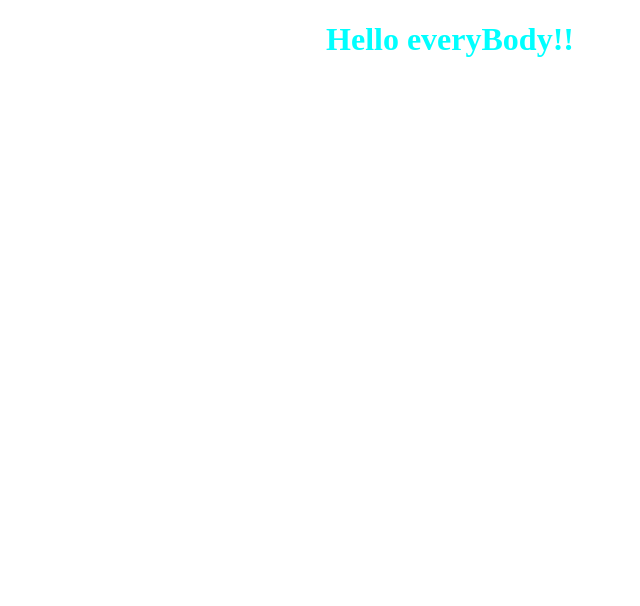
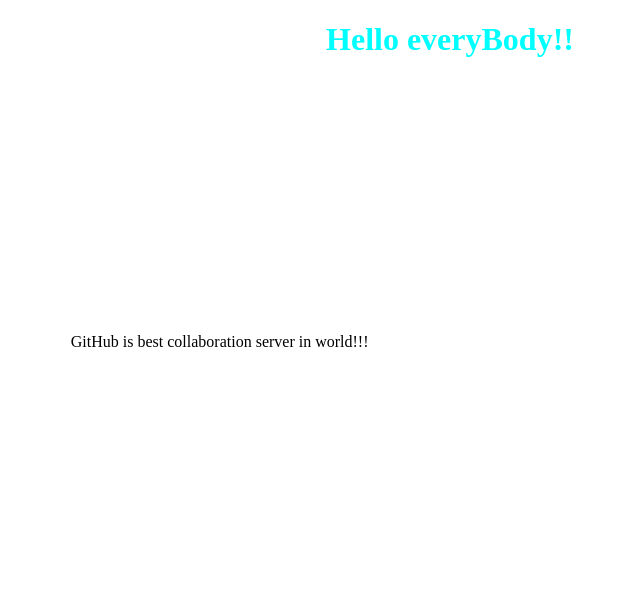
Before and after one commit to CyberShriver/vs-2019-new-git-experience, a plain HTML site: page vs-2019-new-git-experience/index.html in a window 1280 px wide. Shown: the whole page, without its empty margins (190-830 px from the left). Drawn offline with Linux system fonts and the light colour scheme.

Commit message:
Add new lin in index

```diff
--- a/vs-2019-new-git-experience/index.html
+++ b/vs-2019-new-git-experience/index.html
@@ -6,5 +6,7 @@
 </head>
 <body>
     <h1 style="text-align:center;color:aqua;">Hello everyBody!!</h1>
+
+    <p style="padding:20%;">GitHub is best collaboration server in world!!!</p>
 </body>
 </html>
```
